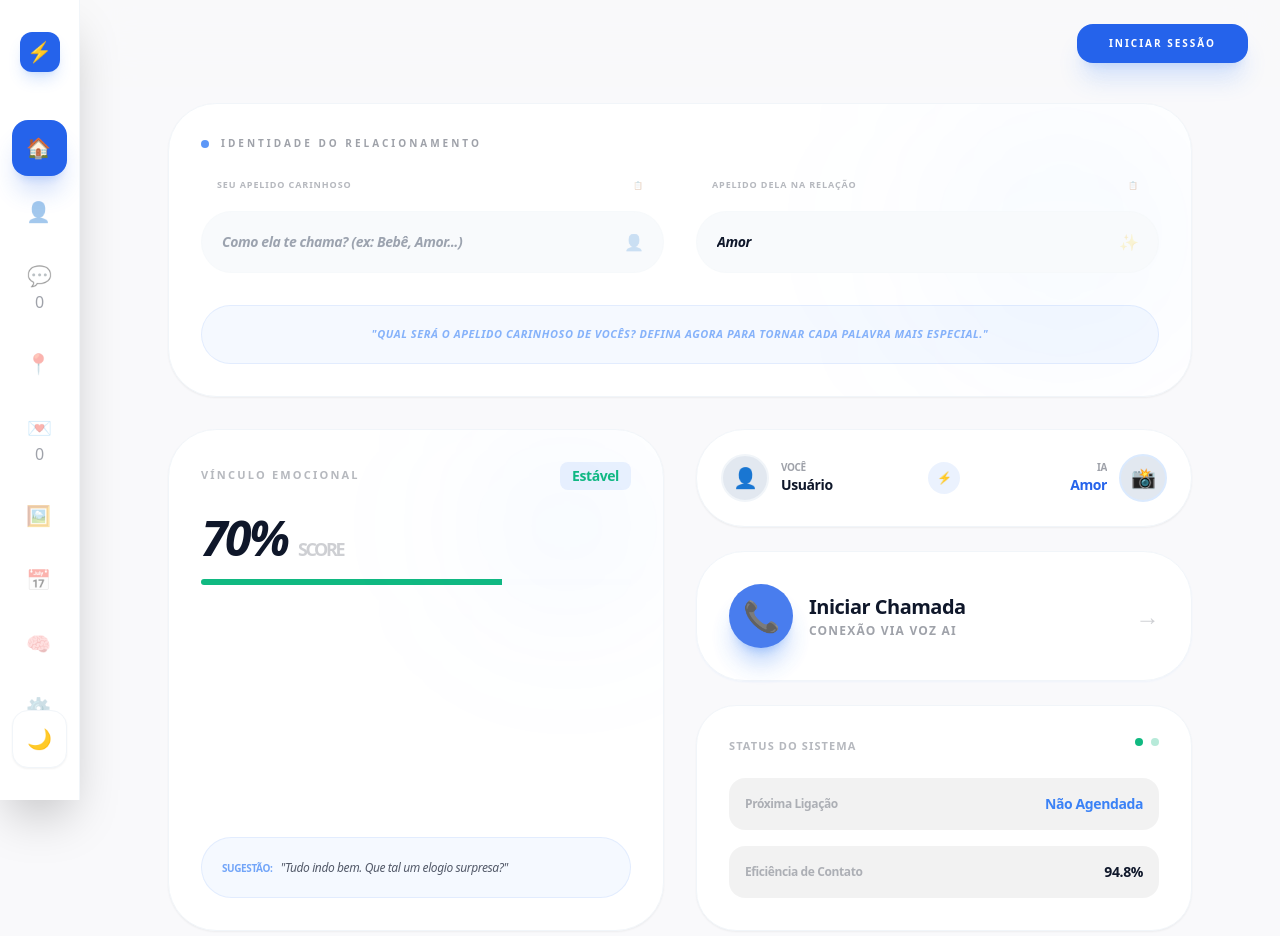
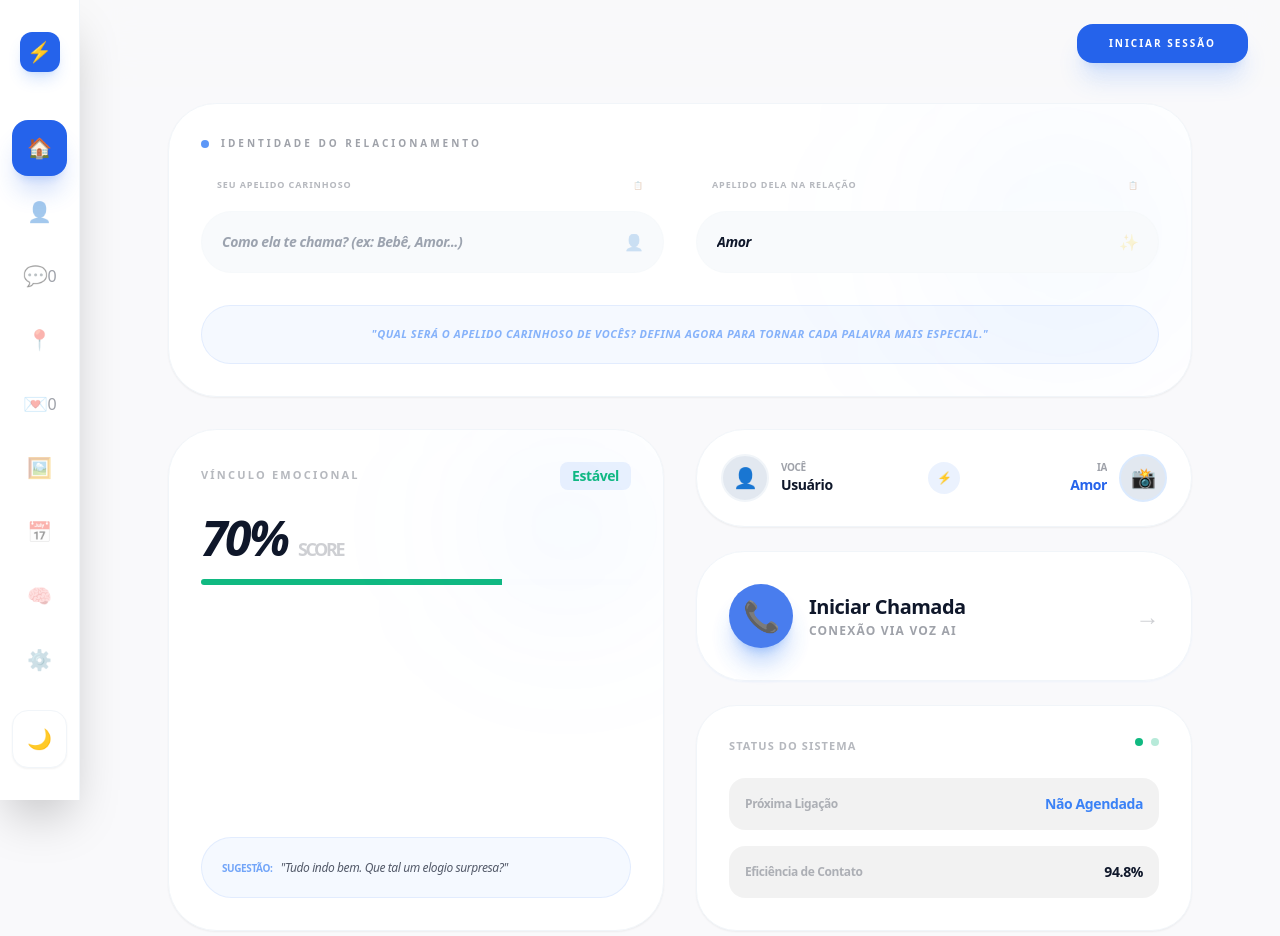
Before and after one commit to maxteel122343/chamaamor, a React (Vite) app: page / in a window 1280 px wide. Shown: the top 936 px of the page. Built offline with nearby package versions, Linux system fonts and the light colour scheme.

Commit message:
style: fix icon positioning and add internal close buttons to modals

```diff
--- a/components/MapTab.tsx
+++ b/components/MapTab.tsx
@@ -362,11 +362,15 @@ export const MapTab: React.FC<MapTabProps> = ({ user, profile, setProfile, curre
             </div>
 
             {showScheduleModal && (
-                <div className="fixed inset-0 z-[200] flex items-center justify-center p-6 bg-black/60 backdrop-blur-md">
-                    <div className={`w-full max-w-sm p-10 rounded-[3.5rem] border ${cardClasses} shadow-2xl`}>
-                        <div className="mb-8">
-                            <h3 className="text-2xl font-black italic tracking-tighter uppercase">Agendar no Local</h3>
-                        </div>
+                <div className="fixed inset-0 z-[200] flex items-center justify-center p-6 bg-black/80 backdrop-blur-xl animate-in fade-in duration-500">
+                    <div className={`w-full max-w-sm p-10 rounded-[4rem] border ${cardClasses} shadow-2xl relative transform animate-in slide-in-from-bottom-8 duration-500`}>
+                        <button
+                            onClick={() => setShowScheduleModal(false)}
+                            className="absolute top-8 right-8 w-10 h-10 flex items-center justify-center rounded-full bg-black/10 hover:bg-black/20 dark:bg-white/5 dark:hover:bg-white/10 transition-all text-xl opacity-40 hover:opacity-100"
+                        >
+                            ✕
+                        </button>
+                        <h3 className="text-2xl font-black italic tracking-tighter uppercase text-blue-600 mb-8">Agendar Local</h3>
                         <form onSubmit={handleScheduleAtLocation} className="space-y-6">
                             <div>
                                 <label className="text-[10px] font-black uppercase tracking-widest text-blue-600 block mb-3 ml-4">O que vamos fazer?</label>
@@ -426,8 +430,14 @@ export const MapTab: React.FC<MapTabProps> = ({ user, profile, setProfile, curre
             )}
 
             {showInviteModal && (
-                <div className="fixed inset-0 z-[200] flex items-center justify-center p-6 bg-black/60 backdrop-blur-md">
-                    <div className={`w-full max-w-lg p-10 rounded-[3.5rem] border ${cardClasses} shadow-2xl`}>
+                <div className="fixed inset-0 z-[200] flex items-center justify-center p-6 bg-black/80 backdrop-blur-xl animate-in fade-in duration-300">
+                    <div className={`w-full max-w-lg p-10 rounded-[4rem] border ${cardClasses} shadow-2xl relative transform animate-in slide-in-from-bottom-8 duration-500`}>
+                        <button
+                            onClick={() => setShowInviteModal(false)}
+                            className="absolute top-8 right-8 w-10 h-10 flex items-center justify-center rounded-full bg-black/10 hover:bg-black/20 dark:bg-white/5 dark:hover:bg-white/10 transition-all text-xl opacity-40 hover:opacity-100"
+                        >
+                            ✕
+                        </button>
                         <h3 className="text-2xl font-black italic tracking-tighter uppercase text-pink-500 mb-8">Convidar para o Ponto</h3>
                         <form onSubmit={handleSendInvite} className="space-y-6">
                             <div className="max-h-[160px] overflow-y-auto pr-2 no-scrollbar space-y-2">
--- a/components/SetupScreen.tsx
+++ b/components/SetupScreen.tsx
@@ -567,13 +567,13 @@ export const SetupScreen: React.FC<SetupScreenProps> = ({ profile, setProfile, o
                                 setActiveTab(tab.id as any);
                                 setIsSidebarExpanded(false);
                             }}
-                            className={`w-full group relative flex items-center gap-4 p-3.5 rounded-2xl transition-all duration-300 ${activeTab === tab.id
+                            className={`w-full group relative flex items-center transition-all duration-300 ${isSidebarExpanded ? 'gap-4 p-3.5' : 'justify-center p-3.5'} ${activeTab === tab.id
                                 ? 'bg-blue-600 text-white shadow-xl shadow-blue-600/20'
                                 : `opacity-40 hover:opacity-100 ${isLight ? 'hover:bg-slate-100' : 'hover:bg-white/5'}`
-                                }`}
+                                } p-3.5 rounded-2xl`}
                         >
-                            <div className="relative">
-                                <span className="text-xl flex-shrink-0 transition-transform group-hover:scale-110">{tab.icon}</span>
+                            <div className="relative flex items-center justify-center">
+                                <span className="text-xl transition-transform group-hover:scale-110">{tab.icon}</span>
                                 {tab.badge && tab.badge > 0 && (
                                     <span className="absolute -top-1.5 -right-1.5 min-w-[14px] h-[14px] bg-blue-600 text-white text-[8px] font-black rounded-full flex items-center justify-center border-2 border-white dark:border-[#0b0c10] px-0.5 animate-in zoom-in duration-300">
                                         {tab.badge > 9 ? '9+' : tab.badge}
```
